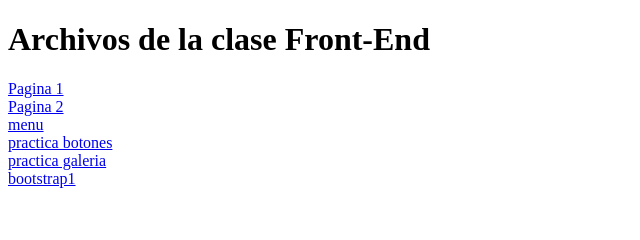
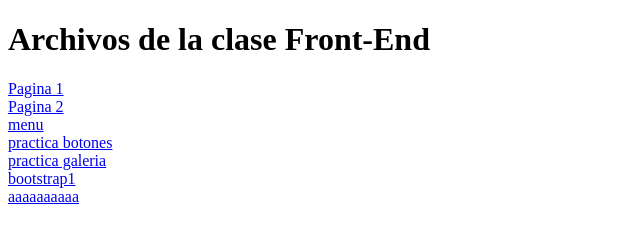
Before and after one commit to rodaelvek5786/archivos-frontend, a plain HTML site: page Index.html in a window 1280 px wide. Shown: the full height of the page, 0-640 px from the left. Drawn offline with Linux system fonts and the light colour scheme.

Commit message:
Update Index.html
test

```diff
--- a/Index.html
+++ b/Index.html
@@ -19,6 +19,7 @@
     <a href="practica2/Index.html">practica galeria</a>
     <br>
     <a href="bootstrap1/index">bootstrap1</a>
-
+    <br>
+    <a href="#">aaaaaaaaaa</a>
 </body>
 </html>
```
